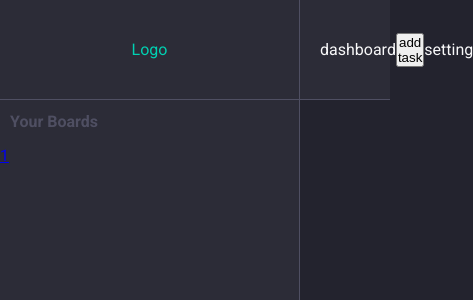
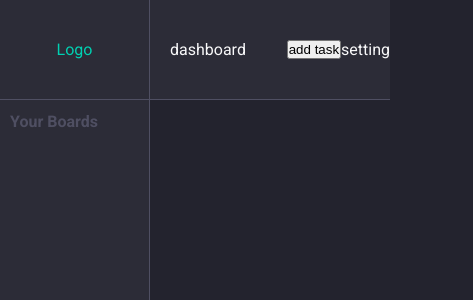
Before and after one commit to xFreshu/kanban-front, a React (Vite) app: page /dashboard in a window 390 px wide. Shown: the top 300 px of the page, 473 px wide, since content can reach past the window. Built offline with nearby package versions, Linux system fonts and the light colour scheme.

Commit message:
Working on nested component

```diff
--- a/package.json
+++ b/package.json
@@ -4,7 +4,7 @@
   "version": "0.0.0",
   "type": "module",
   "scripts": {
-    "dev": "vite",
+    "dev": "vite --host",
     "build": "tsc && vite build",
     "preview": "vite preview",
     "lint": "tsc --noEmit && eslint src/**/*.ts{,x} --cache --max-warnings=0",
--- a/src/app/features/user/userSlice.ts
+++ b/src/app/features/user/userSlice.ts
@@ -1,6 +1,6 @@
 import { createSlice } from "@reduxjs/toolkit";
 import type { PayloadAction } from "@reduxjs/toolkit";
-import { UserState } from "./IUser";
+import { UserState } from "./interface/IUser";
 
 const initialState: UserState = {
   firstName: "",
@@ -20,6 +20,7 @@ export const userSlice = createSlice({
       state.email = action.payload.email;
       state.companyName = action.payload.companyName;
       state.boards = action.payload.boards;
+      localStorage.setItem("user", JSON.stringify(state));
     },
   },
 });
--- a/src/components/organisms/HeaderApp/HeaderApp.module.scss
+++ b/src/components/organisms/HeaderApp/HeaderApp.module.scss
@@ -2,11 +2,11 @@
 .container {
   height: 100px;
   border-bottom: solid 1px $borderColor;
-  width: calc(100% - 300px);
   background-color: $cardColor;
   display: flex;
   align-items: center;
+  grid-area: 1 / 2 / 2 / 8;
   span {
-    margin: 0rem auto 0 2rem;
+    margin: 0 auto 0 2rem;
   }
 }
--- a/src/components/organisms/Sidebar/Sidebar.module.scss
+++ b/src/components/organisms/Sidebar/Sidebar.module.scss
@@ -4,12 +4,18 @@
   height: 100vh;
   border-right: solid 1px $borderColor;
   background-color: $cardColor;
+  grid-area: 1 / 1 / 8 / 2;
+
+  @media (max-width: 768px) {
+    width: 150px;
+  }
   .logo {
     display: flex;
     justify-content: center;
     align-items: center;
     color: #00d1b2;
     height: 100px;
+    grid-area: 1 / 1 / 2 / 2;
     border-bottom: solid 1px $borderColor;
   }
   span {
--- a/src/components/organisms/Sidebar/Sidebar.tsx
+++ b/src/components/organisms/Sidebar/Sidebar.tsx
@@ -1,16 +1,23 @@
 import React from "react";
 import { NavLink } from "react-router-dom";
 import classes from "./Sidebar.module.scss";
+import { useSelector } from "react-redux";
 
 const Sidebar = () => {
+  const boards = useSelector((state: any) => state.user.boards);
+  console.log(boards);
   return (
     <div className={classes.sidebar}>
       <div className={classes.logo}>Logo</div>
       <span>Your Boards</span>
       <ul>
-        <li>
-          <NavLink to="/dashboard/1">1</NavLink>
-        </li>
+        {boards.map((board: any) => (
+          <li key={board.id}>
+            <NavLink to={`/dashboard/board/${board.id}`}>
+              {board.boardName}
+            </NavLink>
+          </li>
+        ))}
       </ul>
     </div>
   );
--- /dev/null
+++ b/src/pages/Board/Board.module.scss
@@ -0,0 +1,4 @@
+.container {
+  background-color: red;
+  grid-area: 2 / 2 / 8 / 8;
+}
--- /dev/null
+++ b/src/pages/Board/Board.tsx
@@ -0,0 +1,8 @@
+import React from "react";
+import classes from "./Board.module.scss";
+
+const Board = () => {
+  return <div className={classes.container}></div>;
+};
+
+export default Board;
--- a/src/pages/Dashboard/Dashboard.module.scss
+++ b/src/pages/Dashboard/Dashboard.module.scss
@@ -1,3 +1,7 @@
-.container {
-  display: flex;
+.parent {
+  display: grid;
+  grid-template-columns: repeat(7, 1fr);
+  grid-template-rows: repeat(7, 1fr);
+  grid-column-gap: 0;
+  grid-row-gap: 0;
 }
--- a/src/pages/Dashboard/Dashboard.tsx
+++ b/src/pages/Dashboard/Dashboard.tsx
@@ -2,13 +2,17 @@ import React from "react";
 import Sidebar from "../../components/organisms/Sidebar/Sidebar";
 import classes from "./Dashboard.module.scss";
 import HeaderApp from "../../components/organisms/HeaderApp/HeaderApp";
+import { Outlet } from "react-router-dom";
 
 const Dashboard = () => {
   return (
-    <div className={classes.container}>
-      <Sidebar />
-      <HeaderApp />
-    </div>
+    <>
+      <div className={classes.parent}>
+        <Sidebar />
+        <HeaderApp />
+        <Outlet />
+      </div>
+    </>
   );
 };
 
```
Also changed, not shown: src/main.tsx (+7 -0 lines), src/app/features/user/interface/IUser.ts (renamed from src/app/features/user/IUser.ts).
